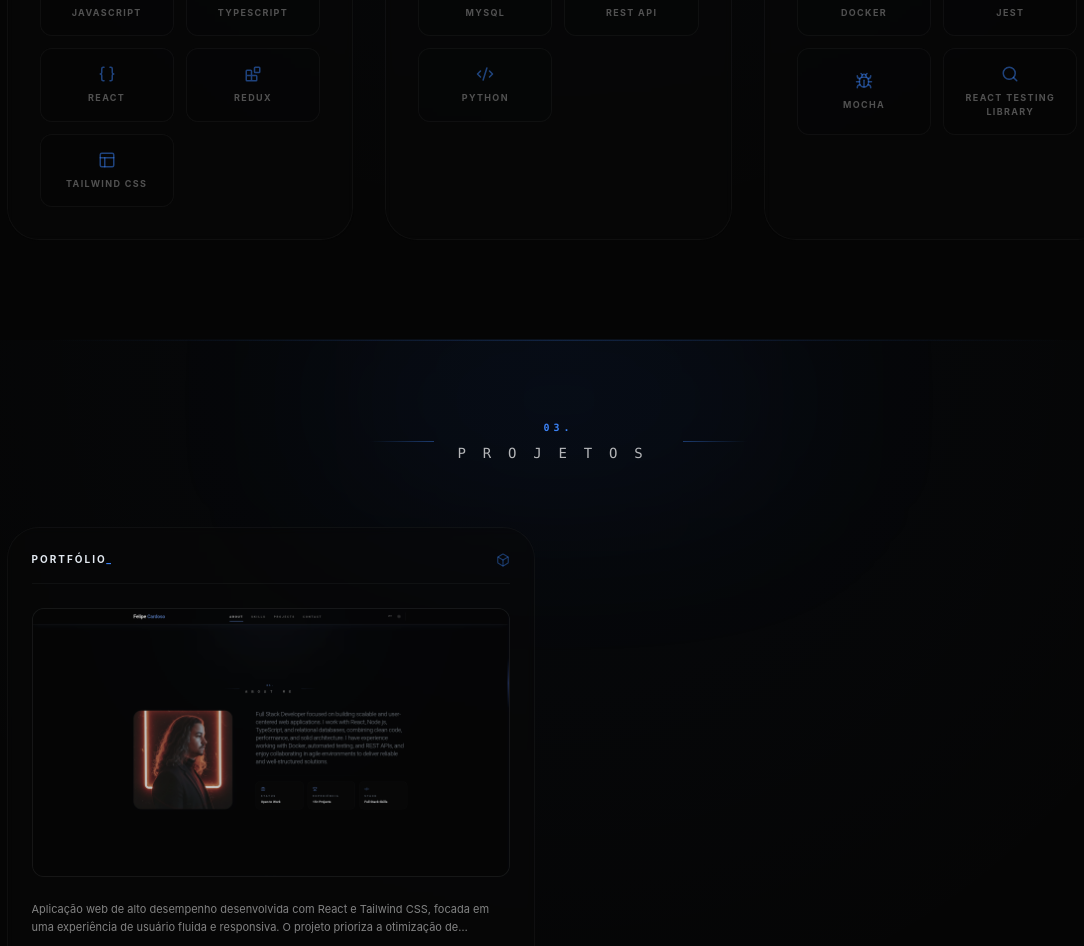
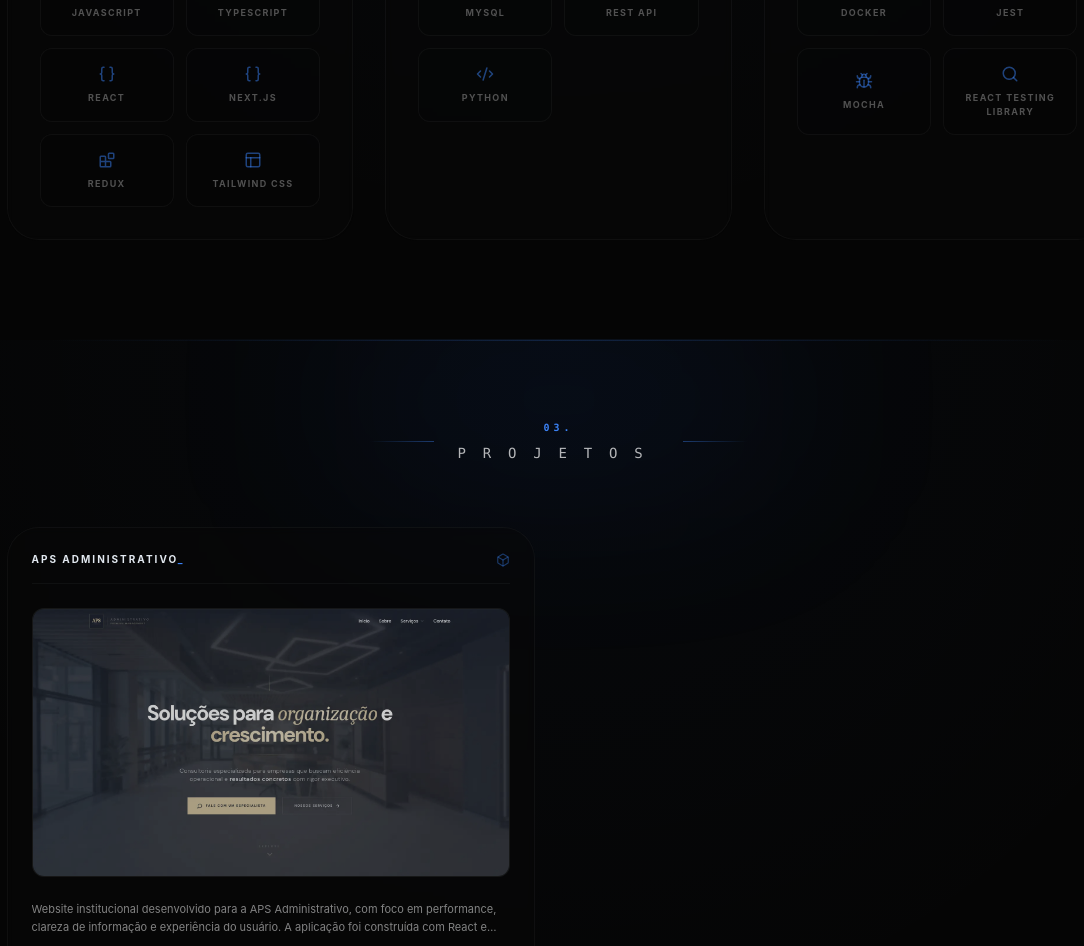
Before and after one commit to fecardoso7/Portfolio, a React (Create React App) app: page / in a window 1280 px wide. Shown: the part 2060-3006 px from the top of the page, without its empty margins (74-1158 px from the left). Built offline with nearby package versions, Linux system fonts and the light colour scheme.

Commit message:
APS project

```diff
--- a/src/components/Skills.jsx
+++ b/src/components/Skills.jsx
@@ -30,6 +30,7 @@ const ICON_REGISTRY = Object.freeze({
   css: Palette,
   react: Braces,
   reactjs: Braces,
+  nextjs: Braces,
   tailwindcss: Layout,
   tailwind: Layout,
   redux: Blocks,
--- a/src/data/mock.js
+++ b/src/data/mock.js
@@ -15,8 +15,21 @@ export const mockData = {
 
   // Listagem de Projetos (Destaques e Secundários)
   projects: [
+        {
+      id: 1,
+      title: "APS Administrativo",
+      titleEn: "APS Administrative",
+      description:
+        "Website institucional desenvolvido para a APS Administrativo, com foco em performance, clareza de informação e experiência do usuário. A aplicação foi construída com React e JavaScript, utilizando componentes reutilizáveis e arquitetura modular, garantindo escalabilidade, manutenção simplificada e carregamento otimizado. O projeto traduz a identidade da empresa em uma interface moderna, responsiva e orientada a conversão.",
+      descriptionEn:
+        "Institutional website developed for APS Administrativo, focused on performance, clarity, and user experience. Built with React and JavaScript, using reusable components and a modular architecture to ensure scalability, maintainability, and optimized loading. The project translates the company’s identity into a modern, responsive interface designed to enhance usability and conversion.",
+      image: "/apsadm.webp",
+      technologies: ["React", "JavaScript"],
+      liveUrl: "https://fecardoso7.vercel.app/",
+      githubUrl: "https://github.com/fecardoso7/Portfolio",
+    },
     {
-      id: 1,
+      id: 2,
       title: "Portfólio",
       titleEn: "Portfolio",
       description:
@@ -29,7 +42,7 @@ export const mockData = {
       githubUrl: "https://github.com/fecardoso7/Portfolio",
     },
     {
-      id: 2,
+      id: 3,
       title: "Sistema Solar",
       titleEn: "Solar System",
       description:
@@ -73,6 +86,7 @@ export const mockData = {
     { name: "JavaScript", category: "frontend" },
     { name: "TypeScript", category: "frontend" },
     { name: "React", category: "frontend" },
+    { name: "Next.js", category: "frontend" },
     { name: "Redux", category: "frontend" },
     { name: "Tailwind CSS", category: "frontend" },
 
```
Also changed, not shown: public/apsadm.webp (added).
